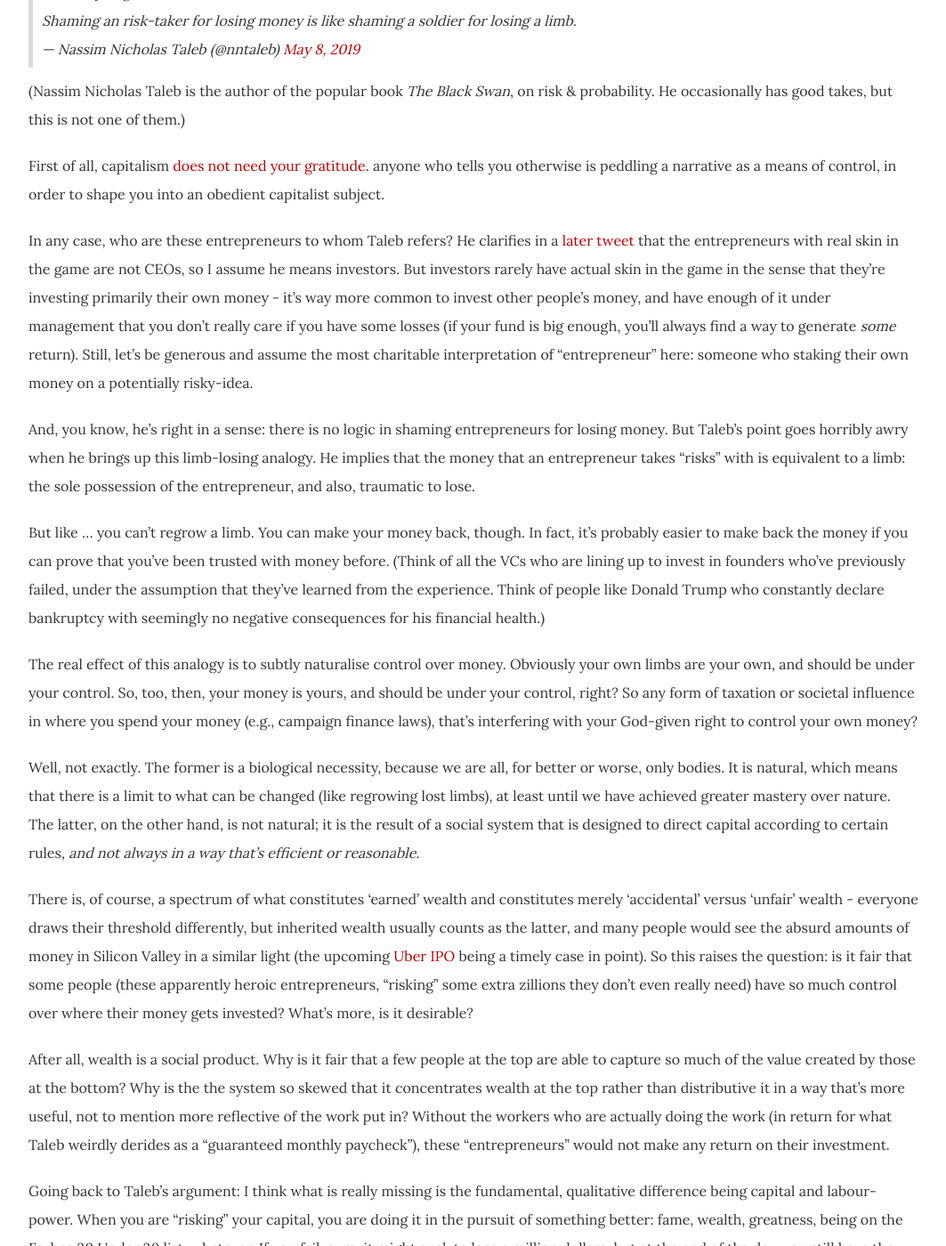
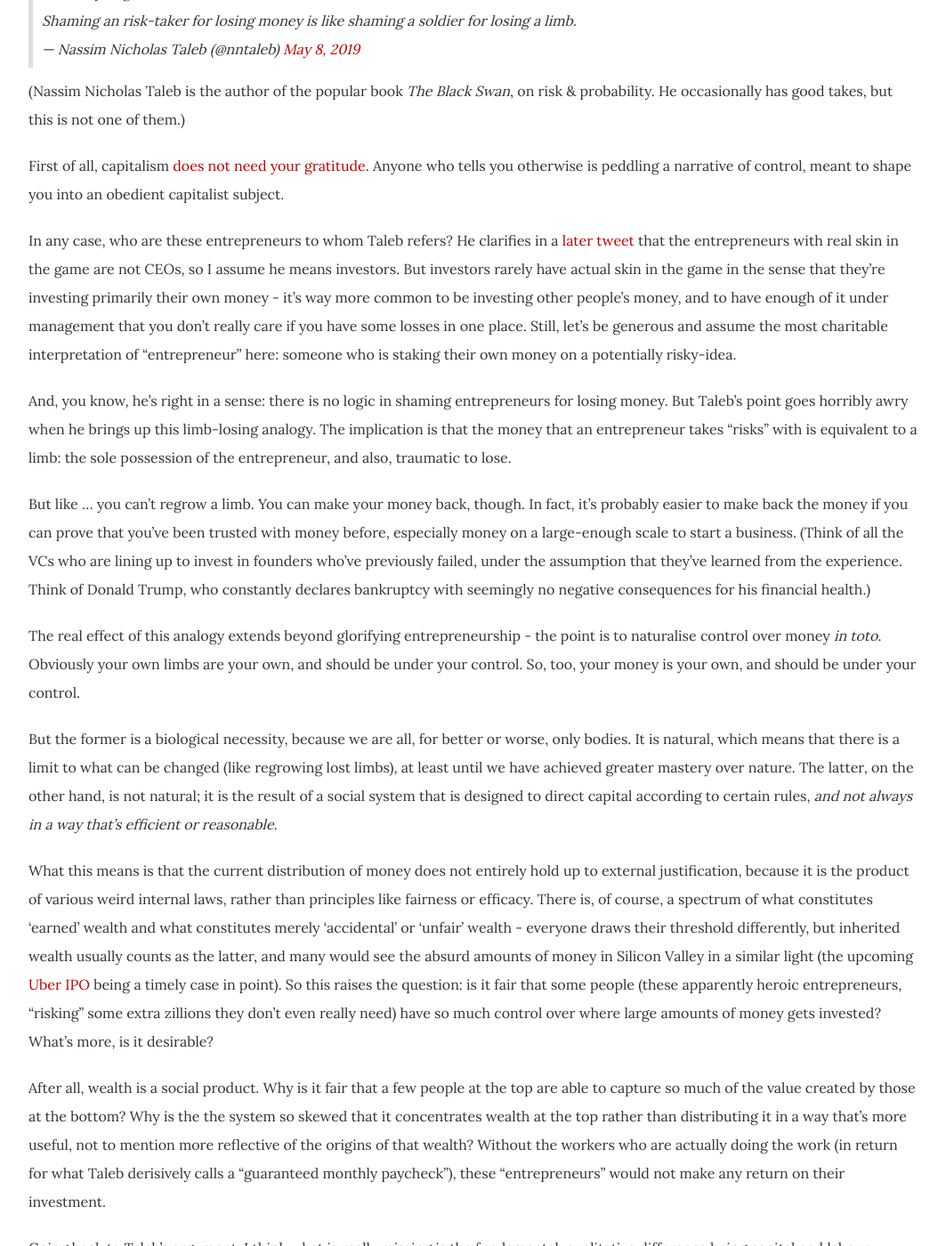
Before and after one commit to dellsystem/dellsystem.github.io, a Jekyll site: the page built from _posts/2019-5-8-fragments-128.md, in a window 1280 px wide and 1400 px high, scrolled down 616 px. Shown: the whole window at 89% size, without its empty margins (108-1171 px from the left). Built offline with Jekyll 4.4.1, drawn with Linux system fonts in a browser that asks for light colours; comment, search, counter and statistics services are not loaded; some of the changed text lies outside the part shown.

Commit message:
Update fragments-128
Language edits

```diff
--- a/_posts/2019-5-8-fragments-128.md
+++ b/_posts/2019-5-8-fragments-128.md
@@ -16,27 +16,27 @@ Today's fragment will be a brief response to this tweet:
 
 (Nassim Nicholas Taleb is the author of the popular book _The Black Swan_, on risk & probability. He occasionally has good takes, but this is not one of them.)
 
-First of all, capitalism [does not need your gratitude](/posts/fragments-100). anyone who tells you otherwise is peddling a narrative as a means of control, in order to shape you into an obedient capitalist subject.
+First of all, capitalism [does not need your gratitude](/posts/fragments-100). Anyone who tells you otherwise is peddling a narrative of control, meant to shape you into an obedient capitalist subject.
 
-In any case, who are these entrepreneurs to whom Taleb refers? He clarifies in a [later tweet](https://twitter.com/nntaleb/status/1126261331957616641) that the entrepreneurs with real skin in the game are not CEOs, so I assume he means investors. But investors rarely have actual skin in the game in the sense that they're investing primarily their own money - it's way more common to invest other people's money, and have enough of it under management that you don't really care if you have some losses (if your fund is big enough, you'll always find a way to generate _some_ return). Still, let's be generous and assume the most charitable interpretation of "entrepreneur" here: someone who staking their own money on a potentially risky-idea.
+In any case, who are these entrepreneurs to whom Taleb refers? He clarifies in a [later tweet](https://twitter.com/nntaleb/status/1126261331957616641) that the entrepreneurs with real skin in the game are not CEOs, so I assume he means investors. But investors rarely have actual skin in the game in the sense that they're investing primarily their own money - it's way more common to be investing other people's money, and to have enough of it under management that you don't really care if you have some losses in one place. Still, let's be generous and assume the most charitable interpretation of "entrepreneur" here: someone who is staking their own money on a potentially risky-idea.
 
-And, you know, he's right in a sense: there is no logic in shaming entrepreneurs for losing money. But Taleb's point goes horribly awry when he brings up this limb-losing analogy. He implies that the money that an entrepreneur takes "risks" with is equivalent to a limb: the sole possession of the entrepreneur, and also, traumatic to lose.
+And, you know, he's right in a sense: there is no logic in shaming entrepreneurs for losing money. But Taleb's point goes horribly awry when he brings up this limb-losing analogy. The implication is that the money that an entrepreneur takes "risks" with is equivalent to a limb: the sole possession of the entrepreneur, and also, traumatic to lose.
 
-But like ... you can't regrow a limb. You can make your money back, though. In fact, it's probably easier to make back the money if you can prove that you've been trusted with money before. (Think of all the VCs who are lining up to invest in founders who've previously failed, under the assumption that they've learned from the experience. Think of people like Donald Trump who constantly declare bankruptcy with seemingly no negative consequences for his financial health.)
+But like ... you can't regrow a limb. You can make your money back, though. In fact, it's probably easier to make back the money if you can prove that you've been trusted with money before, especially money on a large-enough scale to start a business. (Think of all the VCs who are lining up to invest in founders who've previously failed, under the assumption that they've learned from the experience. Think of Donald Trump, who constantly declares bankruptcy with seemingly no negative consequences for his financial health.)
 
-The real effect of this analogy is to subtly naturalise control over money. Obviously your own limbs are your own, and should be under your control. So, too, then, your money is yours, and should be under your control, right? So any form of taxation or societal influence in where you spend your money (e.g., campaign finance laws), that's interfering with your God-given right to control your own money?
+The real effect of this analogy extends beyond glorifying entrepreneurship - the point is to naturalise control over money _in toto_. Obviously your own limbs are your own, and should be under your control. So, too, your money is your own, and should be under your control.
 
-Well, not exactly. The former is a biological necessity, because we are all, for better or worse, only bodies. It is natural, which means that there is a limit to what can be changed (like regrowing lost limbs), at least until we have achieved greater mastery over nature. The latter, on the other hand, is not natural; it is the result of a social system that is designed to direct capital according to certain rules, _and not always in a way that's efficient or reasonable_.
+But the former is a biological necessity, because we are all, for better or worse, only bodies. It is natural, which means that there is a limit to what can be changed (like regrowing lost limbs), at least until we have achieved greater mastery over nature. The latter, on the other hand, is not natural; it is the result of a social system that is designed to direct capital according to certain rules, _and not always in a way that's efficient or reasonable_.
 
-There is, of course, a spectrum of what constitutes 'earned' wealth and constitutes merely 'accidental' versus 'unfair' wealth - everyone draws their threshold differently, but inherited wealth usually counts as the latter, and many people would see the absurd amounts of money in Silicon Valley in a similar light (the upcoming [Uber IPO](/posts/fragments-123) being a timely case in point). So this raises the question: is it fair that some people (these apparently heroic entrepreneurs, "risking" some extra zillions they don't even really need) have so much control over where their money gets invested? What's more, is it desirable?
+What this means is that the current distribution of money does not entirely hold up to external justification, because it is the product of various weird internal laws, rather than principles like fairness or efficacy. There is, of course, a spectrum of what constitutes 'earned' wealth and what constitutes merely 'accidental' or 'unfair' wealth - everyone draws their threshold differently, but inherited wealth usually counts as the latter, and many would see the absurd amounts of money in Silicon Valley in a similar light (the upcoming [Uber IPO](/posts/fragments-123) being a timely case in point). So this raises the question: is it fair that some people (these apparently heroic entrepreneurs, "risking" some extra zillions they don't even really need) have so much control over where large amounts of money gets invested? What's more, is it desirable?
 
-After all, wealth is a social product. Why is it fair that a few people at the top are able to capture so much of the value created by those at the bottom? Why is the the system so skewed that it concentrates wealth at the top rather than distributive it in a way that's more useful, not to mention more reflective of the work put in? Without the workers who are actually doing the work (in return for what Taleb weirdly derides as a "guaranteed monthly paycheck"), these "entrepreneurs" would not make any return on their investment.
+After all, wealth is a social product. Why is it fair that a few people at the top are able to capture so much of the value created by those at the bottom? Why is the the system so skewed that it concentrates wealth at the top rather than distributing it in a way that's more useful, not to mention more reflective of the origins of that wealth? Without the workers who are actually doing the work (in return for what Taleb derisively calls a "guaranteed monthly paycheck"), these "entrepreneurs" would not make any return on their investment.
 
-Going back to Taleb's argument: I think what is really missing is the fundamental, qualitative difference being capital and labour-power. When you are "risking" your capital, you are doing it in the pursuit of something better: fame, wealth, greatness, being on the Forbes 30 Under 30 list, whatever. If you fail, sure, it might suck to lose a million dollars, but at the end of the day, you still have the ability to sell your labour. You are never risking your ability to survive.
+Going back to Taleb's argument: I think what is really missing is the fundamental, qualitative difference being capital and labour-power. When you are "risking" your capital, you are doing it in the pursuit of something better: fame, wealth, greatness, being on the Forbes 30 Under 30 list, whatever. If you fail, sure, it might suck to lose a million dollars, but at the end of the day, you still have the ability to sell your labour. You are never risking your ability to survive. What you have lost is something most people would never even have in the first place.
 
 On the other hand, when you are selling your labour-power because you don't have any capital (i.e., you have no other way to survive in this marketised hellscape), you are selling your last resort. You are selling your time: the most precious, finite resource of all. You are giving 8, 10, 12 hours of most of your limited number of days left on this planet over to an employer who doesn't give a shit about you.
 
-Some people have the privilege of working for companies that at least appear to give a shit about them, that provide healthcare and sick pay and room for career progressive. Some people have to [sleep in their car](https://www.theguardian.com/technology/2019/may/07/the-uber-drivers-forced-to-sleep-in-parking-lots-to-make-a-decent-living) because the company they work for refuses to pay them a living wage under the excuse that its workers are free to go elsewhere. (As if workers who had a legitimate alternative would drive for an app that [pays them $8.55 an hour](https://twitter.com/Ilhan/status/1126199750758490115) without any benefits or real control over their working conditions...)
+Some people have the privilege of working for companies that at least appear to give a shit about them, companies that provide healthcare and sick pay and room for career progressive. Some people have to [sleep in their car](https://www.theguardian.com/technology/2019/may/07/the-uber-drivers-forced-to-sleep-in-parking-lots-to-make-a-decent-living) because the company they work for refuses to pay them a living wage under the excuse that its workers are free to go elsewhere. (As if workers who had a legitimate alternative would drive for an app that [pays them $8.55 an hour](https://twitter.com/Ilhan/status/1126199750758490115) without any benefits or real control over their working conditions ...)
 
 The point is that entrepreneurship - in the best possible sense of the word - should be seen as an utmost privilege, awarded only to those who have both the vision to create something worthwhile, and the empathy to carefully guide the workers who help them achieve this vision. It is such an enormous honour to be able to direct other people's time toward what you see as a more productive endeavour. Anyone who is in a position of power in this sense should, really, be obscenely grateful for all their employees who give up their finite time on this planet to help them build their company.
 
```
